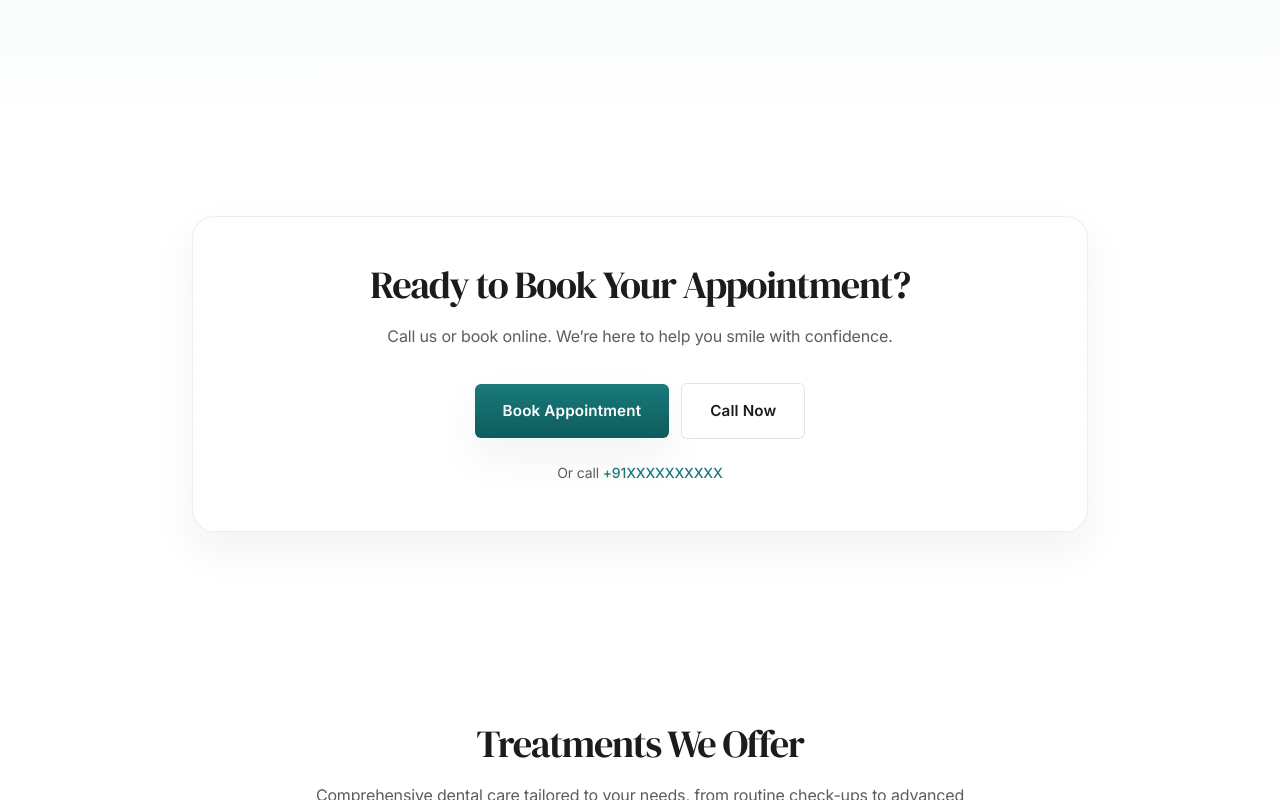
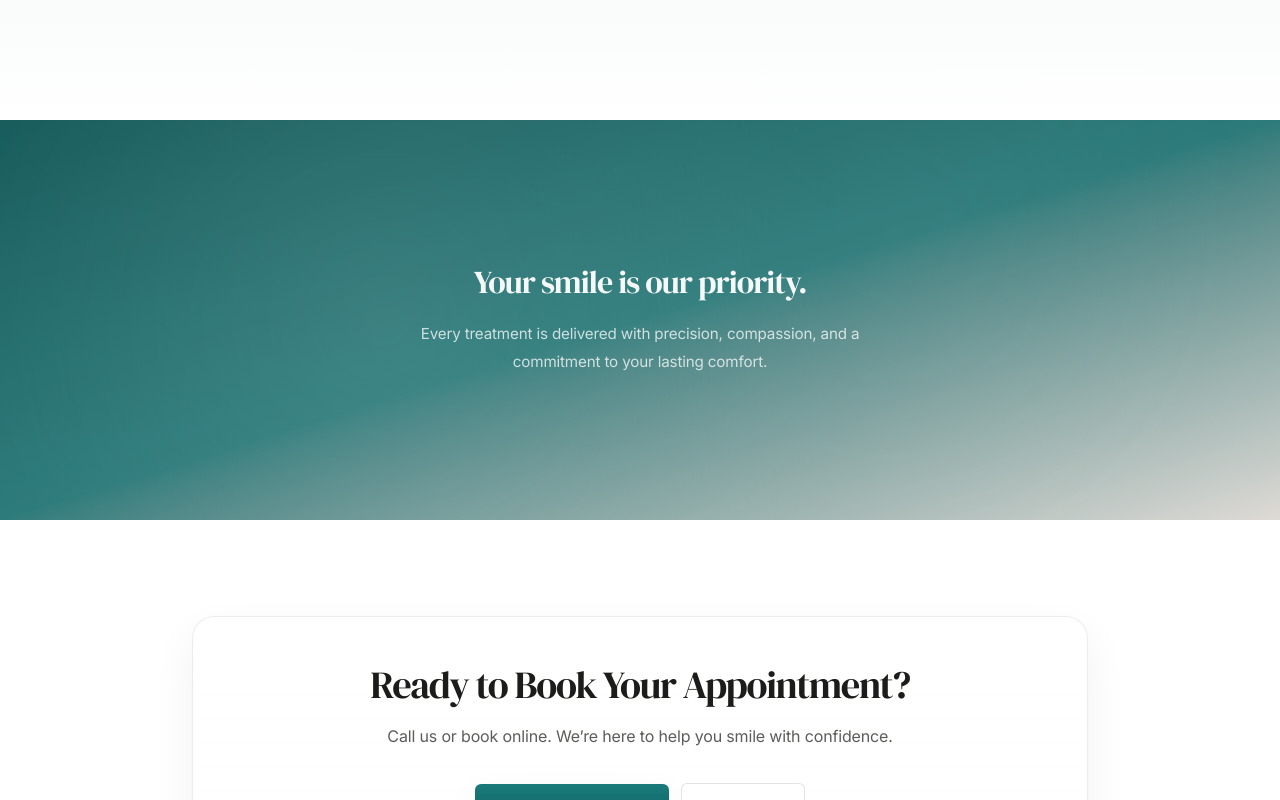
Before and after one commit to plyntostudio/plyntostudio.ArponDentalAesthetics, a Next.js app: page / in a window 1280 px wide. Shown: the part 680-1480 px from the top of the page. Built offline with nearby package versions, Linux system fonts and the light colour scheme.

Commit message:
UI-Polish-04

```diff
--- a/src/app/page.tsx
+++ b/src/app/page.tsx
@@ -1,4 +1,5 @@
 import { HeroSection } from '@/components/home/HeroSection';
+import { TrustParallaxSection } from '@/components/home/TrustParallaxSection';
 import { QuickAppointmentSection } from '@/components/home/QuickAppointmentSection';
 import { FeaturedTreatmentsSection } from '@/components/home/FeaturedTreatmentsSection';
 import { WhyChooseUsSection } from '@/components/home/WhyChooseUsSection';
@@ -12,6 +13,7 @@ export default function HomePage() {
   return (
     <>
       <HeroSection />
+      <TrustParallaxSection />
       <QuickAppointmentSection />
       <FeaturedTreatmentsSection />
       <WhyChooseUsSection />
--- /dev/null
+++ b/src/components/home/TrustParallaxSection.tsx
@@ -0,0 +1,32 @@
+import { ScrollReveal } from './ScrollReveal';
+
+export function TrustParallaxSection() {
+  return (
+    <section
+      className="section-frame flex min-h-[50vh] items-center justify-center overflow-hidden bg-fixed bg-gradient-to-br from-accent-dark/95 via-accent/90 to-highlight/95 max-md:bg-scroll"
+      aria-label="Trust and care"
+    >
+      <div className="absolute inset-0 bg-black/10" aria-hidden="true" />
+      <div
+        className="absolute inset-0 opacity-30"
+        aria-hidden="true"
+        style={{
+          backgroundImage:
+            'radial-gradient(circle at 30% 50%, rgba(255,255,255,0.3) 0%, transparent 50%), radial-gradient(circle at 70% 30%, rgba(255,255,255,0.15) 0%, transparent 40%)',
+        }}
+      />
+      <div className="container-main relative">
+        <ScrollReveal>
+          <div className="mx-auto max-w-2xl text-center">
+            <p className="font-serif text-[clamp(1.6rem,2.5vw,2.4rem)] leading-[1.1] tracking-[-0.03em] text-white/95">
+              Your smile is our priority.
+            </p>
+            <p className="mx-auto mt-5 max-w-lg text-[clamp(0.95rem,1.15vw,1.1rem)] leading-[1.8] text-white/75">
+              Every treatment is delivered with precision, compassion, and a commitment to your lasting comfort.
+            </p>
+          </div>
+        </ScrollReveal>
+      </div>
+    </section>
+  );
+}
--- a/src/components/layout/Header.tsx
+++ b/src/components/layout/Header.tsx
@@ -1,6 +1,6 @@
 'use client';
 
-import { useState, useCallback } from 'react';
+import { useState, useCallback, useRef } from 'react';
 import { usePathname } from 'next/navigation';
 import { cn } from '@/lib/utils';
 import { NAV_ITEMS, SITE_CONFIG } from '@/lib/constants';
@@ -12,6 +12,7 @@ import { MobileNav } from './MobileNav';
 
 export function Header() {
   const [mobileMenuOpen, setMobileMenuOpen] = useState(false);
+  const toggleRef = useRef<HTMLButtonElement>(null);
   const pathname = usePathname();
   const isHomePage = pathname === '/';
   const isScrolled = useScrollPosition(20);
@@ -24,6 +25,7 @@ export function Header() {
 
   const handleClose = useCallback(() => {
     setMobileMenuOpen(false);
+    toggleRef.current?.focus();
   }, []);
 
   return (
@@ -58,7 +60,7 @@ export function Header() {
             </a>
           </div>
 
-          <MobileNavToggle open={mobileMenuOpen} onToggle={handleToggle} />
+          <MobileNavToggle ref={toggleRef} open={mobileMenuOpen} onToggle={handleToggle} />
         </div>
       </header>
 
--- a/src/components/layout/MobileNav.tsx
+++ b/src/components/layout/MobileNav.tsx
@@ -3,7 +3,7 @@
 import { useCallback, useEffect, useRef } from 'react';
 import Link from 'next/link';
 import { usePathname } from 'next/navigation';
-import { motion, AnimatePresence } from 'framer-motion';
+import { motion, AnimatePresence, useReducedMotion } from 'framer-motion';
 import { cn } from '@/lib/utils';
 import { SITE_CONFIG } from '@/lib/constants';
 import type { NavItem } from '@/types';
@@ -49,6 +49,7 @@ const linkVariants = {
 export function MobileNav({ open, onClose, items }: MobileNavProps) {
   const pathname = usePathname();
   const overlayRef = useRef<HTMLDivElement>(null);
+  const prefersReducedMotion = useReducedMotion();
 
   useEffect(() => {
     if (open) {
@@ -111,6 +112,8 @@ export function MobileNav({ open, onClose, items }: MobileNavProps) {
     [onClose],
   );
 
+  const disableAnimation = prefersReducedMotion;
+
   return (
     <AnimatePresence>
       {open && (
@@ -126,14 +129,22 @@ export function MobileNav({ open, onClose, items }: MobileNavProps) {
             role="dialog"
             aria-modal="true"
             aria-label="Navigation menu"
-            variants={overlayVariants}
-            initial="hidden"
-            animate="visible"
-            exit="exit"
+            variants={disableAnimation ? undefined : overlayVariants}
+            initial={disableAnimation ? false : 'hidden'}
+            animate={disableAnimation ? undefined : 'visible'}
+            exit={disableAnimation ? undefined : 'exit'}
             className="fixed inset-y-0 right-0 z-50 flex w-full max-w-sm flex-col bg-bg shadow-xl"
           >
             <div className="flex items-center justify-between border-b border-border px-4 h-16">
               <span className="font-display text-lg text-accent">Arpon Dental</span>
+              <button
+                type="button"
+                onClick={onClose}
+                className="flex h-11 w-11 items-center justify-center rounded-[6px] transition-colors duration-200 hover:bg-highlight focus-visible:outline-2 focus-visible:outline-accent focus-visible:outline-offset-2"
+                aria-label="Close navigation menu"
+              >
+                <span aria-hidden="true" className="text-2xl leading-none text-text-main">&times;</span>
+              </button>
             </div>
 
             <nav aria-label="Mobile navigation" className="flex-1 overflow-y-auto px-4 py-6">
@@ -144,9 +155,9 @@ export function MobileNav({ open, onClose, items }: MobileNavProps) {
                     <motion.li
                       key={item.href}
                       custom={i}
-                      variants={linkVariants}
-                      initial="hidden"
-                      animate="visible"
+                      variants={disableAnimation ? undefined : linkVariants}
+                      initial={disableAnimation ? false : 'hidden'}
+                      animate={disableAnimation ? undefined : 'visible'}
                     >
                       <Link
                         href={item.href}
@@ -157,7 +168,6 @@ export function MobileNav({ open, onClose, items }: MobileNavProps) {
                             : 'text-text-main hover:bg-highlight',
                         )}
                         aria-current={active ? 'page' : undefined}
-                        tabIndex={0}
                       >
                         {item.label}
                       </Link>
--- a/src/components/layout/MobileNavToggle.tsx
+++ b/src/components/layout/MobileNavToggle.tsx
@@ -1,5 +1,6 @@
 'use client';
 
+import { forwardRef } from 'react';
 import { cn } from '@/lib/utils';
 
 interface MobileNavToggleProps {
@@ -7,9 +8,11 @@ interface MobileNavToggleProps {
   onToggle: () => void;
 }
 
-export function MobileNavToggle({ open, onToggle }: MobileNavToggleProps) {
+export const MobileNavToggle = forwardRef<HTMLButtonElement, MobileNavToggleProps>(
+  function MobileNavToggle({ open, onToggle }, ref) {
     return (
       <button
+        ref={ref}
         type="button"
         onClick={onToggle}
         className="lg:hidden relative z-50 ml-auto flex h-10 w-10 items-center justify-center rounded-[6px] transition-colors duration-200 hover:bg-highlight focus-visible:outline-2 focus-visible:outline-accent focus-visible:outline-offset-2"
@@ -41,4 +44,5 @@ export function MobileNavToggle({ open, onToggle }: MobileNavToggleProps) {
         />
       </button>
     );
-}
+  },
+);
--- a/src/components/layout/SkipLink.tsx
+++ b/src/components/layout/SkipLink.tsx
@@ -2,15 +2,7 @@ export function SkipLink() {
   return (
     <a
       href="#main-content"
-      className="
-        fixed left-4 top-4 z-[100]
-        -translate-y-full focus:translate-y-0
-        bg-accent text-white
-        px-4 py-2 rounded-[6px]
-        text-sm font-medium
-        transition-transform duration-200 ease-out
-        focus:outline-none focus-visible:ring-2 focus-visible:ring-white focus-visible:ring-offset-2 focus-visible:ring-offset-accent
-      "
+      className="sr-only focus:not-sr-only focus:fixed focus:left-4 focus:top-4 focus:z-[100] focus:bg-accent focus:text-white focus:px-4 focus:py-2.5 focus:rounded-[6px] focus:text-sm focus:font-medium"
     >
       Skip to main content
     </a>
```
Lines whose indentation alone changed are shown as unchanged.
